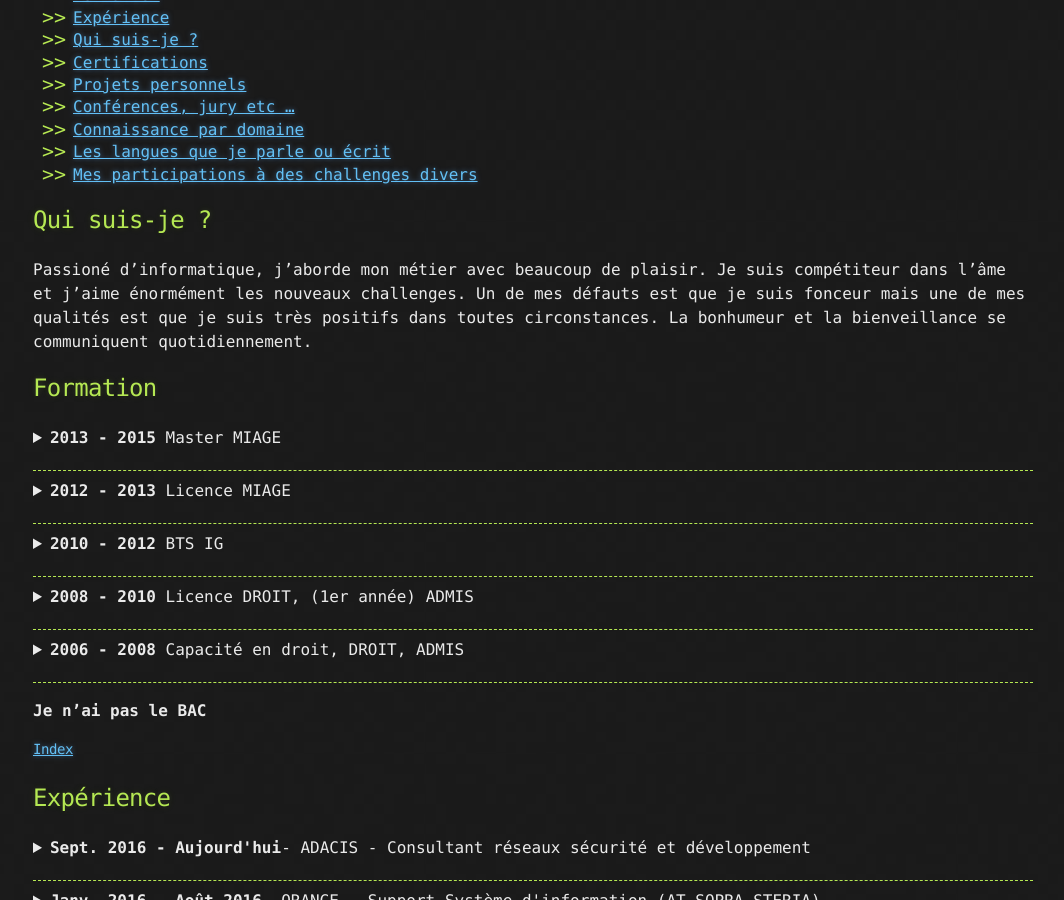
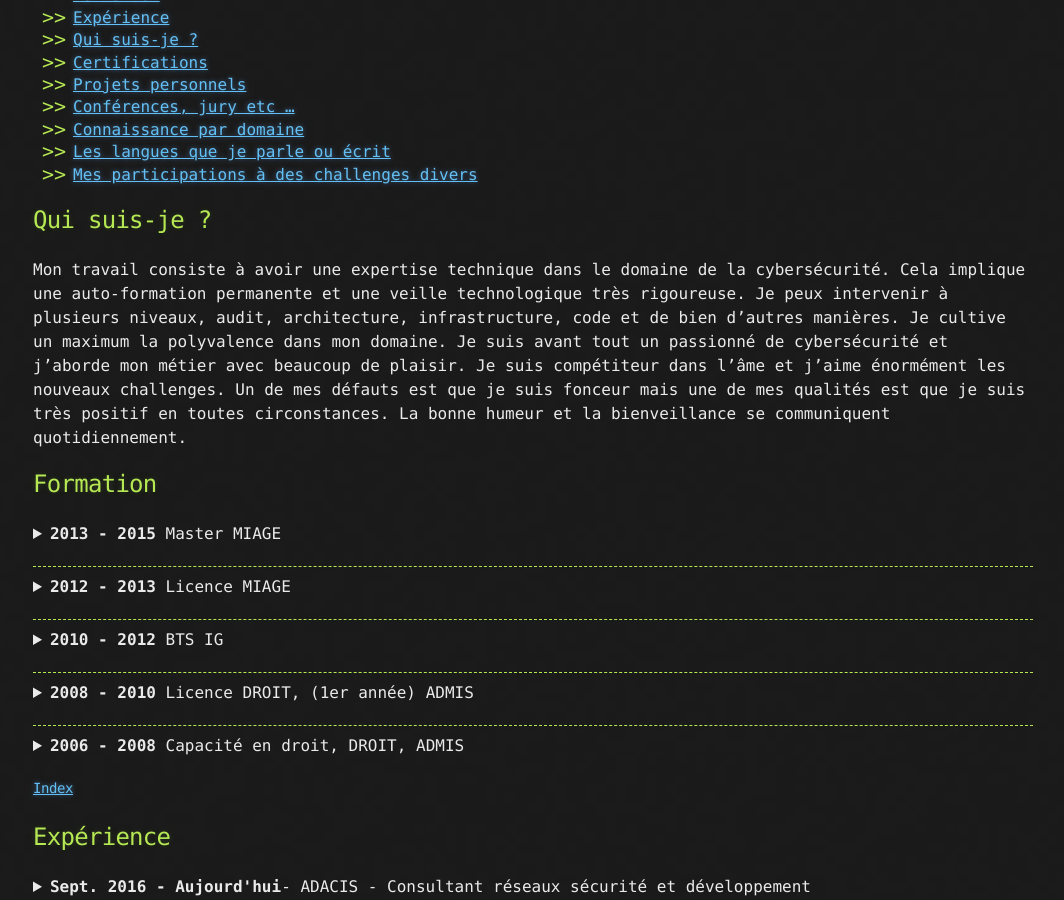
Before and after one commit to baimard/baimard.github.io, a Jekyll site: the page built from index.md, in a window 1280 px wide and 900 px high, scrolled down 311 px. Shown: the whole window, without its empty margins (107-1171 px from the left). Built offline with Jekyll 4.4.1, drawn with Linux system fonts in a browser that asks for light colours; some of the changed text lies outside the part shown.

Commit message:
one more 2

```diff
--- a/index.md
+++ b/index.md
@@ -21,7 +21,7 @@ layout: default
 <span id="quisuisje"></span>
 ## Qui suis-je ?
 
-Passioné d'informatique, j'aborde mon métier avec beaucoup de plaisir. Je suis compétiteur dans l'âme et j'aime énormément les nouveaux challenges. Un de mes défauts est que je suis fonceur mais une de mes qualités est que je suis très positifs dans toutes circonstances. La bonhumeur et la bienveillance se communiquent quotidiennement.
+Mon travail consiste à avoir une expertise technique dans le domaine de la cybersécurité. Cela implique une auto-formation permanente et une veille technologique très rigoureuse. Je peux intervenir à plusieurs niveaux, audit, architecture, infrastructure, code et de bien d'autres manières. Je cultive un maximum la polyvalence dans mon domaine. Je suis avant tout un passionné de cybersécurité et j'aborde mon métier avec beaucoup de plaisir. Je suis compétiteur dans l'âme et j'aime énormément les nouveaux challenges. Un de mes défauts est que je suis fonceur mais une de mes qualités est que je suis très positif en toutes circonstances. La bonne humeur et la bienveillance se communiquent quotidiennement.
 
 <span id="Formation"></span>
 ## Formation
@@ -58,8 +58,7 @@ Passioné d'informatique, j'aborde mon métier avec beaucoup de plaisir. Je suis
     Travail étudiant en parallèle, ce diplôme est de classe IV (équivalent au baccalauréat).
 </details>
 <div class="separation"></div>
-<hr/>
-**Je n'ai pas le BAC**
+
 
 #### [Index](./#index)
 
```
Also changed, not shown: other parts of index.md (+1 -1 lines).
